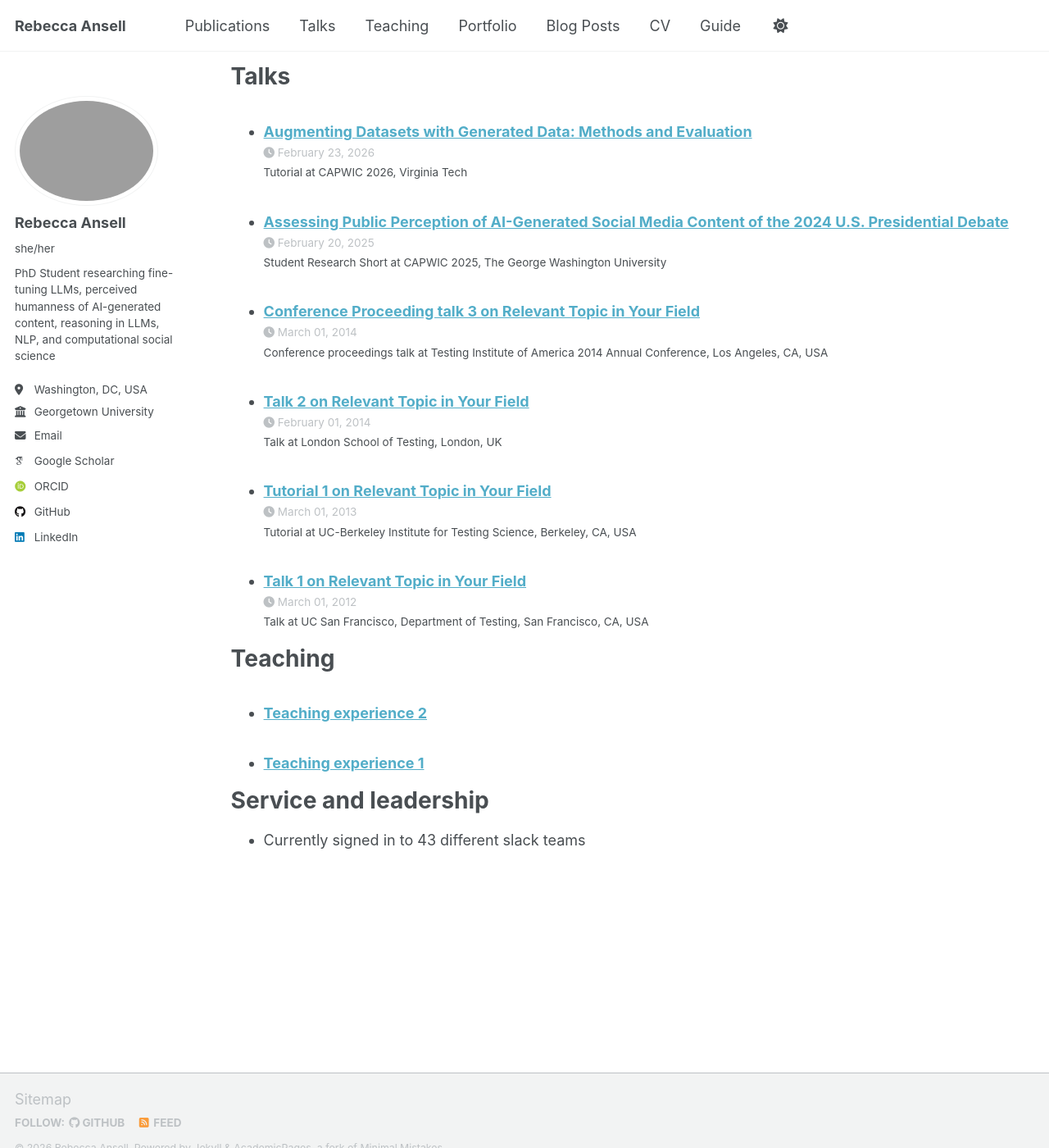
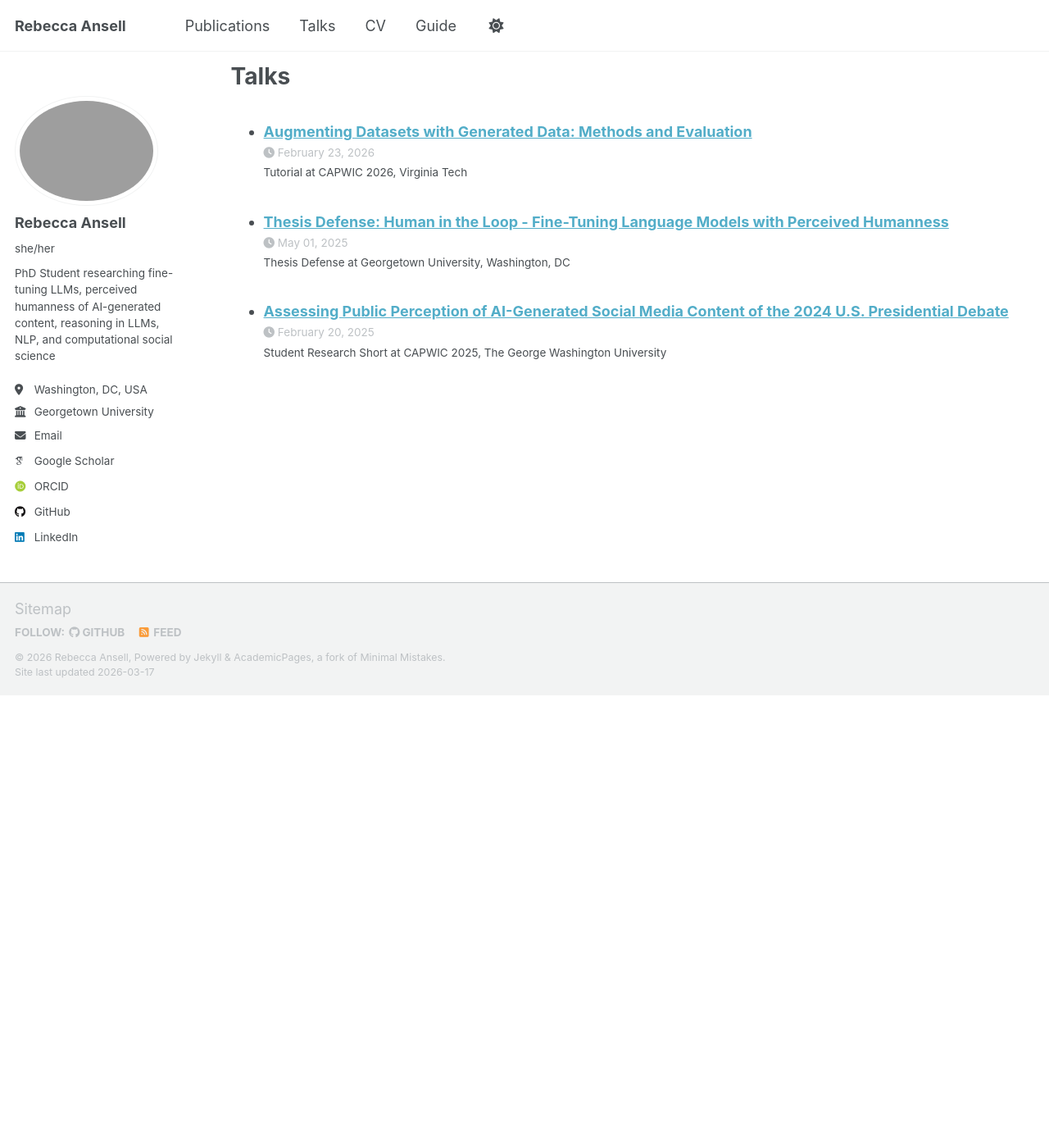
Before and after one commit to rebeccaansell/rebeccaansell.github.io, a Jekyll site: the page built from _pages/cv.md, in a window 1280 px wide and 1400 px high, scrolled down 1714 px. Shown: the whole window at 82% size. Built offline with Jekyll 4.4.1, drawn with Linux system fonts in a browser that asks for light colours; some web fonts are replaced; a script that is not in the unit is left out; after the commit the page ends 2562 px from its top, so only the background shows below that.

Commit message:
Clean talks, add thesis defense, and simplify navigation/CV

```diff
--- a/_data/navigation.yml
+++ b/_data/navigation.yml
@@ -14,15 +14,6 @@ main:
   - title: "Talks"
     url: /talks/
 
-  - title: "Teaching"
-    url: /teaching/
-
-  - title: "Portfolio"
-    url: /portfolio/
-
-  - title: "Blog Posts"
-    url: /year-archive/
-
   - title: "CV"
     url: /cv/
 
--- a/_pages/cv.md
+++ b/_pages/cv.md
@@ -58,13 +58,3 @@ Talks
   <ul>{% for post in site.talks reversed %}
     {% include archive-single-talk-cv.html  %}
   {% endfor %}</ul>
-
-Teaching
-======
-  <ul>{% for post in site.teaching reversed %}
-    {% include archive-single-cv.html %}
-  {% endfor %}</ul>
-
-Service and leadership
-======
-* Currently signed in to 43 different slack teams
--- a/_talks/2012-03-01-talk-1.md
+++ /dev/null
@@ -1,11 +0,0 @@
----
-title: "Talk 1 on Relevant Topic in Your Field"
-collection: talks
-type: "Talk"
-permalink: /talks/2012-03-01-talk-1
-venue: "UC San Francisco, Department of Testing"
-date: 2012-03-01
-location: "San Francisco, CA, USA"
----
-
-This is a description of your talk, which is a markdown file that can be all markdown-ified like any other post. Yay markdown!
--- a/_talks/2013-03-01-tutorial-1.md
+++ /dev/null
@@ -1,13 +0,0 @@
----
-title: "Tutorial 1 on Relevant Topic in Your Field"
-collection: talks
-type: "Tutorial"
-permalink: /talks/2013-03-01-tutorial-1
-venue: "UC-Berkeley Institute for Testing Science"
-date: 2013-03-01
-location: "Berkeley, CA, USA"
----
-
-[More information here](http://exampleurl.com)
-
-This is a description of your tutorial, note the different field in type. This is a markdown files that can be all markdown-ified like any other post. Yay markdown!
--- a/_talks/2014-02-01-talk-2.md
+++ /dev/null
@@ -1,13 +0,0 @@
----
-title: "Talk 2 on Relevant Topic in Your Field"
-collection: talks
-type: "Talk"
-permalink: /talks/2014-02-01-talk-2
-venue: "London School of Testing"
-date: 2014-02-01
-location: "London, UK"
----
-
-[More information here](http://example2.com)
-
-This is a description of your talk, which is a markdown files that can be all markdown-ified like any other post. Yay markdown!
--- a/_talks/2014-03-01-talk-3.md
+++ /dev/null
@@ -1,11 +0,0 @@
----
-title: "Conference Proceeding talk 3 on Relevant Topic in Your Field"
-collection: talks
-type: "Conference proceedings talk"
-permalink: /talks/2014-03-01-talk-3
-venue: "Testing Institute of America 2014 Annual Conference"
-date: 2014-03-01
-location: "Los Angeles, CA, USA"
----
-
-This is a description of your conference proceedings talk, note the different field in type. You can put anything in this field.
--- /dev/null
+++ b/_talks/2025-thesis-defense.md
@@ -0,0 +1,14 @@
+---
+title: "Thesis Defense: Human in the Loop - Fine-Tuning Language Models with Perceived Humanness"
+collection: talks
+type: "Thesis Defense"
+permalink: /talks/2025-thesis-defense
+venue: "Georgetown University"
+date: 2025-05-01
+location: "Washington, DC"
+excerpt: "Master's thesis defense on perceived humanness and fine-tuning methods for language models"
+---
+
+This thesis defense presents the development of the Perceived Humanness Indicator (PHI) and comparative analysis of fine-tuning approaches for language models.
+
+[Slides (PDF)](/files/thesis-defense-slides.pdf)
```
